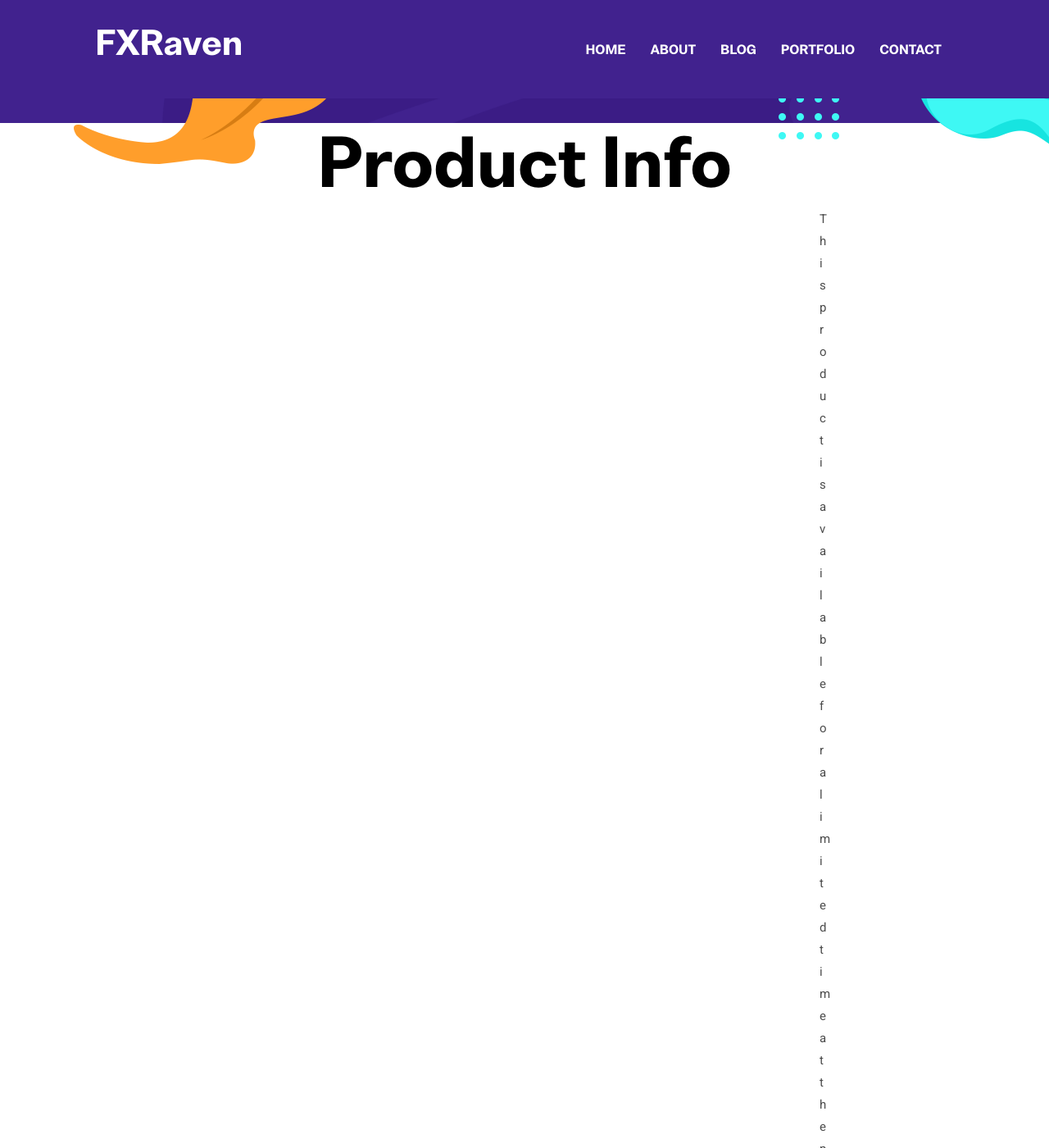
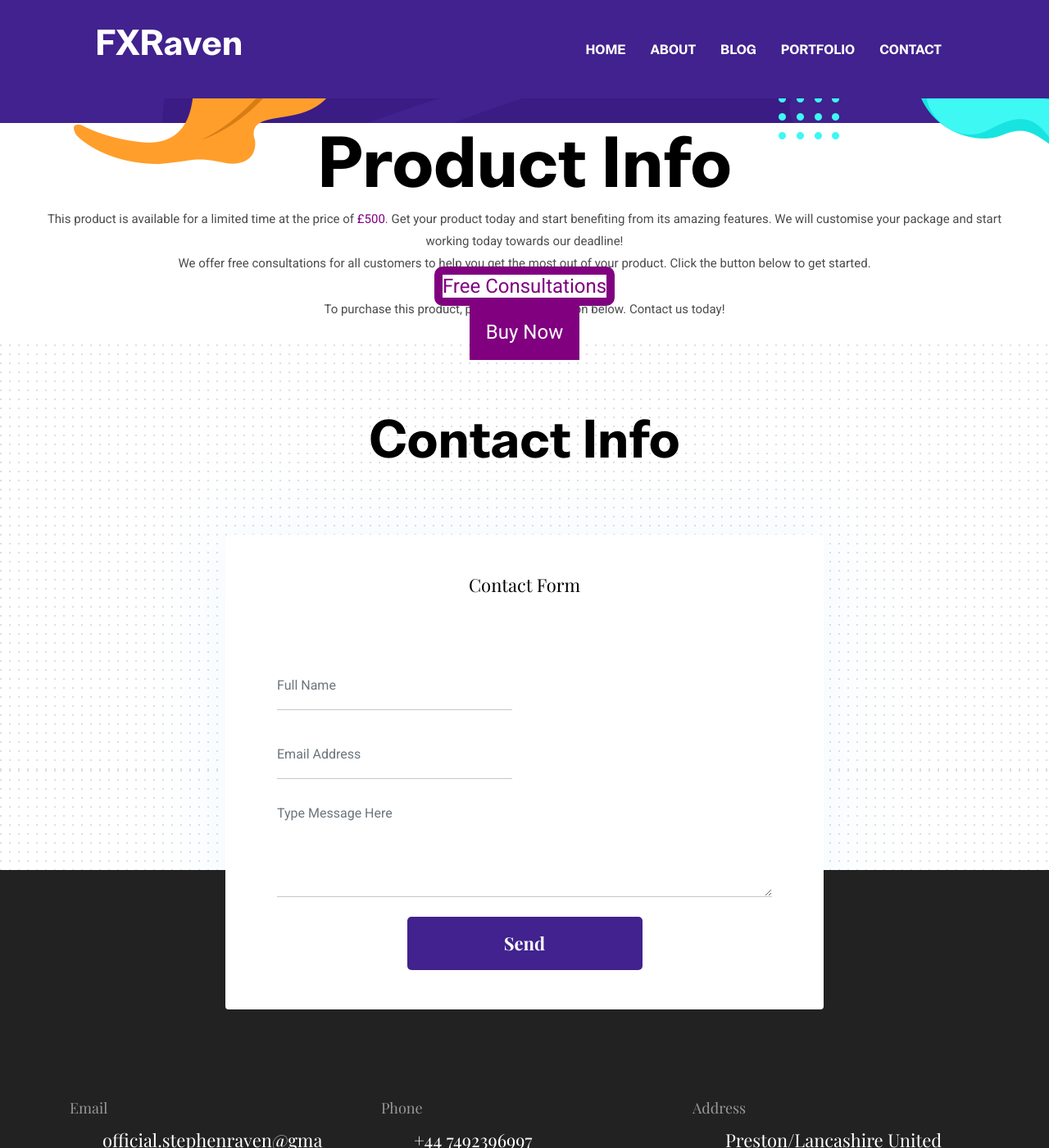
Before and after one commit to Vision-Live/FXRaven, a Jekyll site: the page built from _pages/marketing-plan.html, in a window 1280 px wide and 1400 px high, scrolled down 450 px. Shown: the whole window at 82% size. Built offline with Jekyll 4.4.1, drawn with Linux system fonts in a browser that asks for light colours; some web fonts are replaced; some of the changed text lies outside the part shown.

Commit message:
Update _marketing-plan.scss

```diff
--- a/assets/scss/templates/_marketing-plan.scss
+++ b/assets/scss/templates/_marketing-plan.scss
@@ -4,5 +4,5 @@
 p {
   white-space: pre-line;
   word-wrap: break-word;
-  margin: 0 1000px;
+  margin: 0 40px;
 }
```
